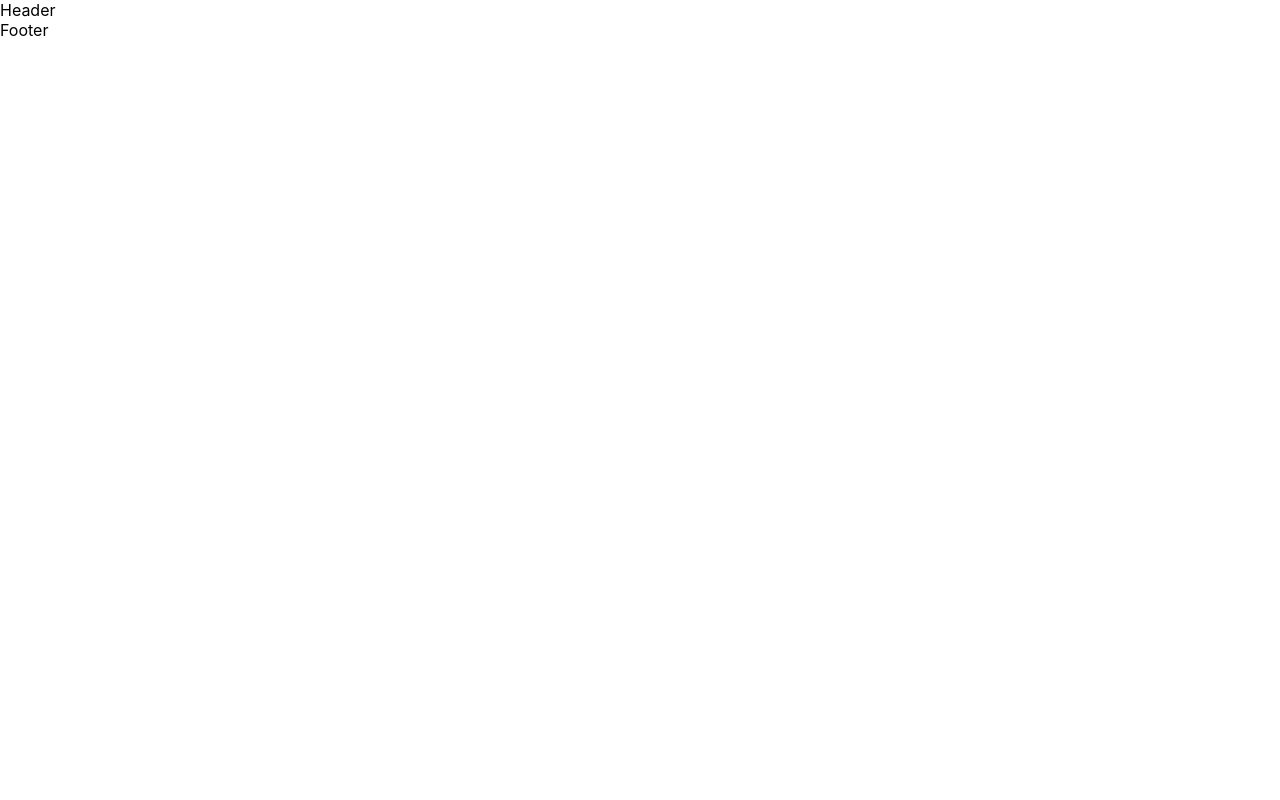
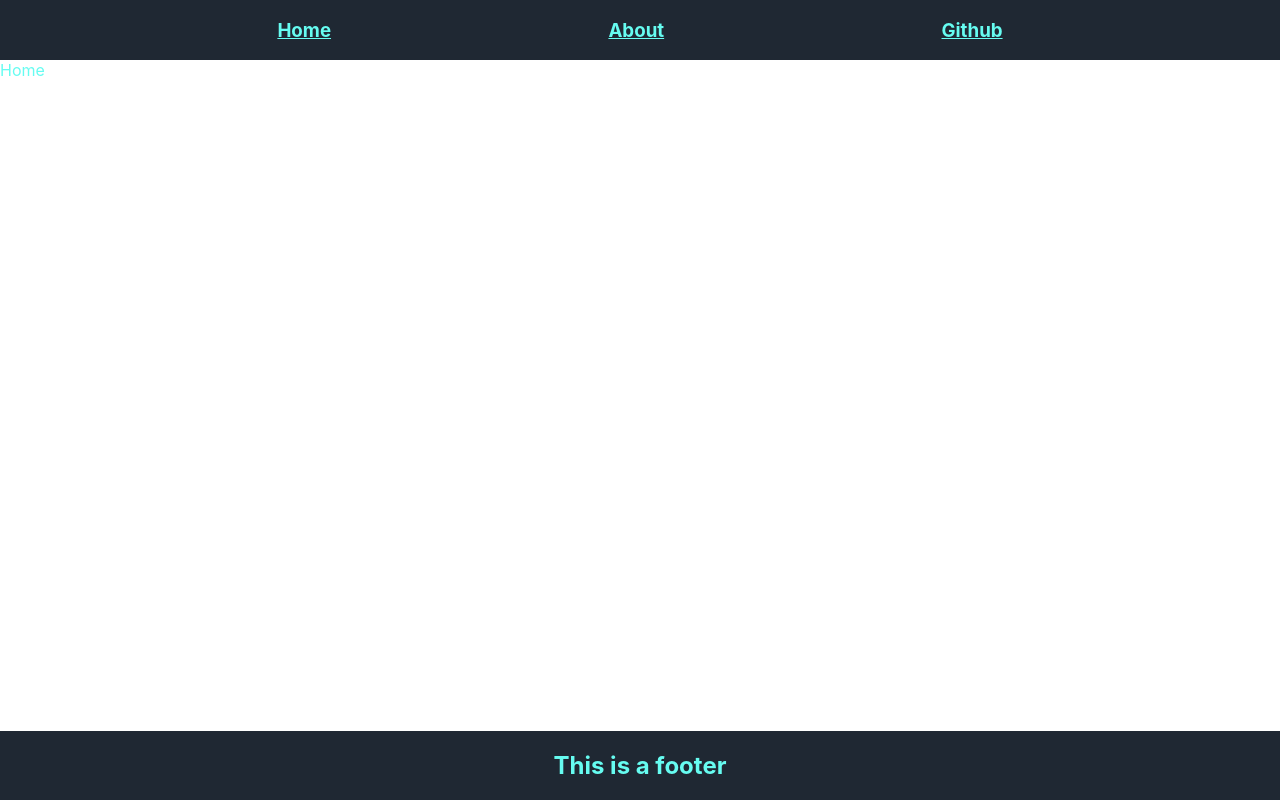
Before and after one commit to Hoslok-1/movies-app-frontend, a React (Create React App) app: page / in a window 1280 px wide. Built offline with nearby package versions, Linux system fonts and the light colour scheme.

Commit message:
header and footer is added and styleized

```diff
--- /dev/null
+++ b/src/components/About/About.tsx
@@ -0,0 +1,9 @@
+import React from 'react'
+
+const About = () => {
+  return (
+    <div>About</div>
+  )
+}
+
+export default About
--- /dev/null
+++ b/src/components/Footer/Footer.css
@@ -0,0 +1,6 @@
+.footer{
+    margin-top: auto;
+    width: 100vw;
+    text-align: center;
+    background-color: #1F2833;
+}
--- a/src/components/Footer/Footer.tsx
+++ b/src/components/Footer/Footer.tsx
@@ -1,8 +1,12 @@
 import React from 'react'
-
+import './Footer.css'
 const Footer = () => {
   return (
-    <div>Footer</div>
+    <footer className='footer'>
+      <div>
+        <h2>This is a footer</h2>
+      </div>
+    </footer>
   )
 }
 
--- /dev/null
+++ b/src/components/Header/Header.css
@@ -0,0 +1,8 @@
+.header{
+    background-color: #1F2833;
+}
+
+.header-nav{
+    display: flex;
+    justify-content: space-evenly;
+}
--- a/src/components/Header/Header.tsx
+++ b/src/components/Header/Header.tsx
@@ -1,8 +1,28 @@
 import React from 'react'
+import './Header.css'
+import { Link } from 'react-router-dom'
 
 const Header = () => {
   return (
-    <div>Header</div>
+    <header className='header'>
+      <nav className='header-nav'>
+        <div>
+          <Link to='/'>
+            <h3>Home</h3>
+          </Link>
+        </div>
+        <div>
+          <Link to ='/about'>
+            <h3>About</h3>
+          </Link>
+        </div>
+        <div>
+          <Link to ='/github'>
+            <h3>Github</h3>
+          </Link>
+        </div>
+      </nav>
+    </header>
   )
 }
 
--- /dev/null
+++ b/src/components/Home/Home.tsx
@@ -0,0 +1,9 @@
+import React from 'react'
+
+const Home = () => {
+  return (
+    <div>Home</div>
+  )
+}
+
+export default Home
--- /dev/null
+++ b/src/components/Layout/Layout.css
@@ -0,0 +1,6 @@
+.main-layout{
+    display: flex;
+    flex-direction: column;
+    min-height: 100vh;
+    margin:0;
+}
--- a/src/components/Layout/Layout.tsx
+++ b/src/components/Layout/Layout.tsx
@@ -1,15 +1,16 @@
 import React from 'react'
+import './Layout.css'
 import { Outlet } from 'react-router-dom'
 import Header from '../Header/Header'
 import Footer from '../Footer/Footer'
 
 const Layout = () => {
   return (
-    <>
+    <div className='main-layout'>
         <Header/>
         <Outlet/>
         <Footer/>
-    </>
+    </div>
   )
 }
 
--- a/src/index.css
+++ b/src/index.css
@@ -11,3 +11,7 @@ code {
   font-family: source-code-pro, Menlo, Monaco, Consolas, 'Courier New',
     monospace;
 }
+
+*{
+  color: #66FCF1;
+}
--- a/src/index.tsx
+++ b/src/index.tsx
@@ -3,11 +3,14 @@ import ReactDOM from 'react-dom/client';
 import './index.css';
 import { Route, RouterProvider, createBrowserRouter,createRoutesFromElements } from 'react-router-dom';
 import Layout from './components/Layout/Layout';
+import Home from './components/Home/Home';
+import About from './components/About/About';
 
 const router = createBrowserRouter(
   createRoutesFromElements(
     <Route path='/' element={<Layout/>}>
-      <Route path=''></Route>
+      <Route path='' element={<Home/>}></Route>
+      <Route path='about' element={<About/>}></Route>
     </Route>
   )
 )
```
Also changed, not shown: src/components/Github/Github.tsx (added, +9 -0 lines).
